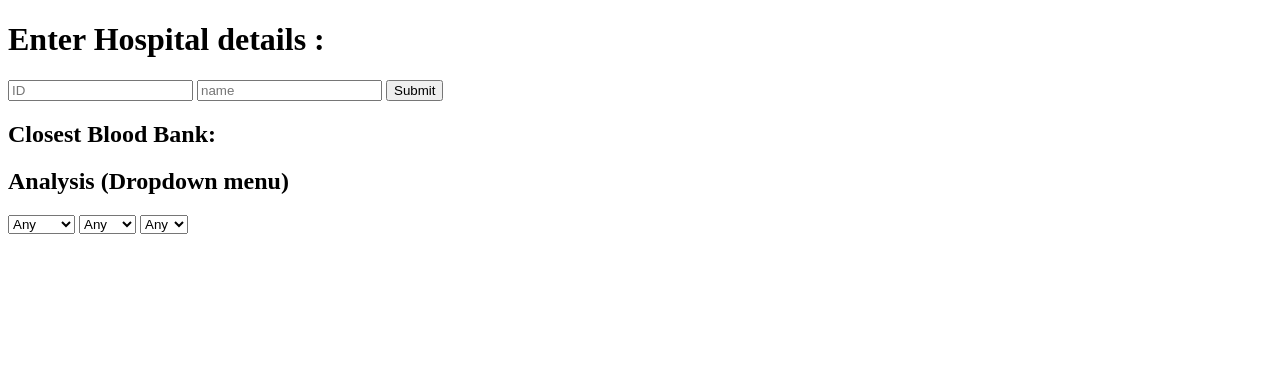
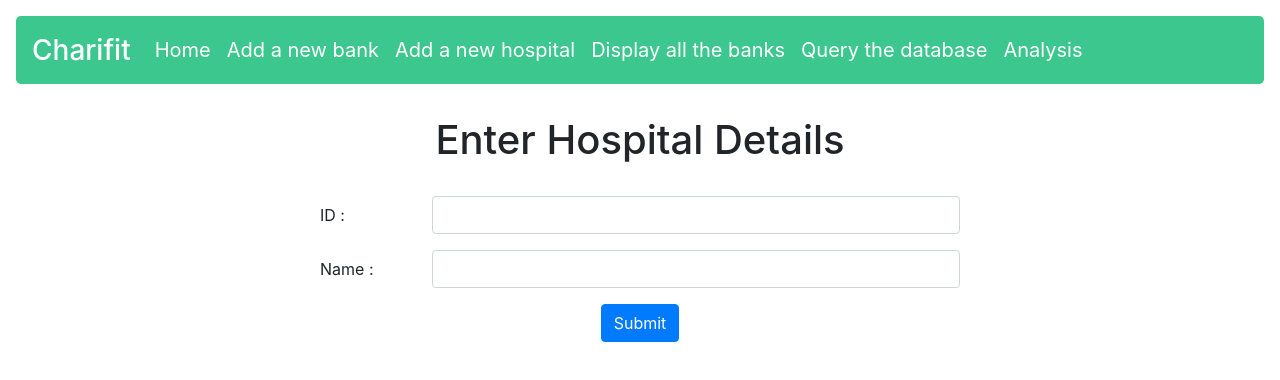
Before and after one commit to RishabhAttri/ProjectBloodBank, a website: page public/Query/index.html in a window 1280 px wide. Drawn offline with nearby package versions, Linux system fonts and the light colour scheme.

Commit message:
Update index.html

```diff
--- a/public/Query/index.html
+++ b/public/Query/index.html
@@ -3,42 +3,117 @@
 <head>
     <meta charset="UTF-8">
     <meta name="viewport" content="width=device-width, initial-scale=1.0">
-    <title>Analysis</title>
+    <title>Query</title>
+    <script src="https://ajax.googleapis.com/ajax/libs/jquery/3.4.1/jquery.min.js"></script>
     <script src="app.js"></script>
+    <link rel="stylesheet" type="text/css" href="/stylesheet.css">
+    <link rel="stylesheet" href="https://stackpath.bootstrapcdn.com/bootstrap/4.4.1/css/bootstrap.min.css" integrity="sha384-Vkoo8x4CGsO3+Hhxv8T/Q5PaXtkKtu6ug5TOeNV6gBiFeWPGFN9MuhOf23Q9Ifjh" crossorigin="anonymous">
+    <script src="https://stackpath.bootstrapcdn.com/bootstrap/4.4.1/js/bootstrap.min.js" integrity="sha384-wfSDF2E50Y2D1uUdj0O3uMBJnjuUD4Ih7YwaYd1iqfktj0Uod8GCExl3Og8ifwB6" crossorigin="anonymous"></script>
 </head>
 <body>
-    <h1>Enter Hospital details :</h1>
-    <input id="hospitalId" placeholder="ID">
-    <input id="name" placeholder="name">
-    <input id="btnSubmit" type="submit">
-    <h2>Closest Blood Bank:</h2>
-    <h2>Analysis (Dropdown menu)</h2>
-    <select id="Gender">
-        <option value='all' selected>Any</option>
-        <option value="male">Male</option>
-        <option value="female">Female</option>
+
+    <nav class="navbar navbar-expand-lg navbar-dark rounded-lg" id="navbarchange" style="background-color: #3CC78F;">
+        <a class="navbar-brand" href="#">Charifit</a>
+        <button class="navbar-toggler" type="button" data-toggle="collapse" data-target="#navbarSupportedContent" aria-controls="navbarSupportedContent" aria-expanded="false" aria-label="Toggle navigation">
+          <span class="navbar-toggler-icon"></span>
+        </button>
+
+        <div class="collapse navbar-collapse" id="navbarSupportedContent">
+          <ul class="navbar-nav mr-auto">
+            <li class="nav-item active">
+              <a class="nav-link" href="/">Home</span></a>
+            </li>
+            <li class="nav-item">
+                <a class="nav-link" href='/AddCamp/index.html'>Add a new bank</a>
+            </li>
+            <li class="nav-item">
+                <a class="nav-link" href='/AddHospital/index.html'>Add a new hospital</a>
+            </li>
+            <li class="nav-item">
+                <a class="nav-link" href='/Display/index.html'>Display all the banks</a>
+            </li>
+            <li class="nav-item">
+                <a class="nav-link" href='/Query/index.html'>Query the database</a>
+            </li>
+            <li class="nav-item">
+                <a class="nav-link" href='/Analysis/index.html'>Analysis</a>
+            </li>
+          </ul>
+        </div>
+    </nav>
+
+
+    <div class="text-left" id="formstyling">
+        <h1 align="center">Enter Hospital Details</h1>
+        <br>
+        <form>
+            <div class="form-group row">
+                <label for="hospitalId" class="col-sm-4 col-md-3 col-lg-2 col-form-label">ID : </label>
+                <div class="col-sm-8 col-md-9 col-lg-10">
+                    <input type="text" class="form-control" id="hospitalId">
+                </div>
+            </div>
+            <div class="form-group row text-left">
+                <label for="name" class="col-sm-4 col-md-3 col-lg-2 col-form-label">Name : </label>
+                <div class="col-sm-8 col-md-9 col-lg-10">
+                    <input type="text" class="form-control" id="name">
+                </div>
+            </div>
+            <div class="text-center">
+                <button id="btnSubmit" class="btn btn-primary" type="button">Submit</button>
+            </div>
+
+            <div id="closebb" style="display: none;">
+                <hr>
+                <h3>Closest Blood Bank: </h3>
+                <ul id="listBank"> </ul>
+                <hr>
+
+                <h3>Query (Dropdown menu): </h3>
+                <div class="form-row">
+                    <div class="form-group col-4">
+                        <label for="Gender">Gender</label>
+                        <select id="Gender" class="form-control">
+                            <option value='Any' selected>Any</option>
+                            <option value="M">Male</option>
+                            <option value="F">Female</option>
                         </select>
-
-    <select id="Age">
-        <option value='all' selected>Any</option>
-        <option value="10">10-20</option>
+                    </div>
+                    <div class="form-group col-4">
+                        <label for="Age">Age</label>
+                        <select id="Age" class="form-control">
+                            <option value='Any' selected>Any</option>
                             <option value="20">20-30</option>
                             <option value="30">30-40</option>
                             <option value="40">40-50</option>
-        <option value="50">28-58</option>
-        <option value="60">28-68</option>
+                            <option value="50">50-60</option>
                         </select>
-
-    <select id="bloodGrp">
-        <option value="any" selected>Any</option>
+                    </div>
+                    <div class="form-group col-4">
+                        <label for="bloodGrp">Blood Group</label>
+                        <select id="bloodGrp" class="form-control">
+                            <option value="Any" selected>Any</option>
                             <option value="O+">O+</option>
                             <option value="O-">O-</option>
-        <option value="A+">O+</option>
+                            <option value="A+">A+</option>
                             <option value="B+">B+</option>
                             <option value="B-">B-</option>
                             <option value="AB+">AB+</option>
                             <option value="AB-">AB-</option>
                         </select>
-    <div id="Ans"></div>
+                    </div>
+                </div>
+                <div class="text-center">
+                    <button id="QueryBtn" class="btn btn-info" type="button">Search</button>
+                </div>
+                <br>
+            </div>
+
+            <div id="Ans" style="display: none;">
+                <h3>Blood Bank where you find blood (possibly):</h3>
+            </div>
+        </form>
+    </div>
+
 </body>
 </html>
```
Lines whose indentation alone changed are shown as unchanged.
